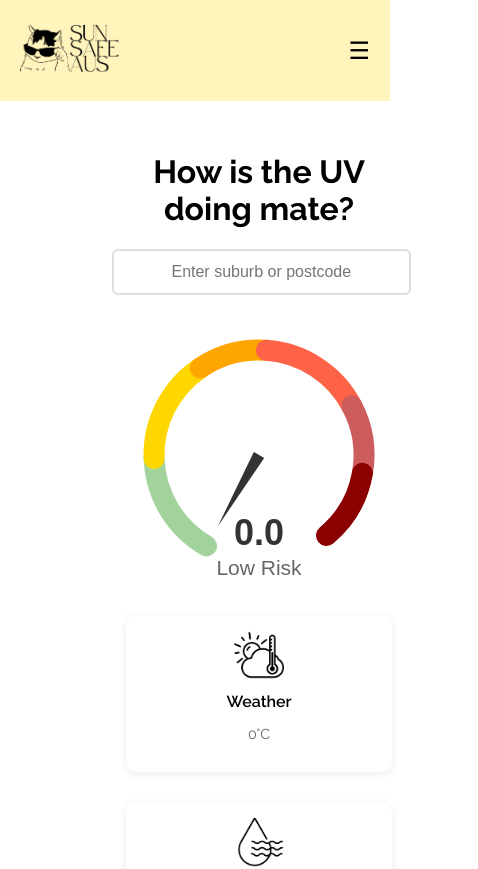
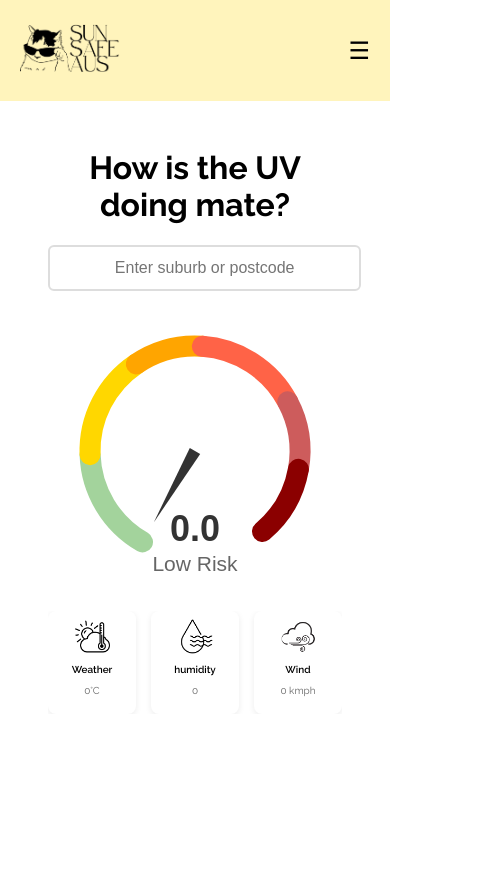
Before and after one commit to Kumareshan30/SunsafeAus, a Vue app in the folder sunsafeaus/: page /uv-tracker in a window 390 px wide. Shown: the top 869 px of the page, 478 px wide, since content can reach past the window. Built offline with nearby package versions, Linux system fonts and the light colour scheme.

Commit message:
Responsive UV Tracker

```diff
--- a/sunsafeaus/src/App.vue
+++ b/sunsafeaus/src/App.vue
@@ -23,10 +23,13 @@ export default {
   min-height: 100vh;
   display: flex;
   flex-direction: column;
+  padding: 0;
+  margin: 0;
 }
 
 .content {
   margin-top: 20px;
   padding: 20px;
+  padding-top: 80px;
 }
 </style>
--- a/sunsafeaus/src/views/UVTracker.vue
+++ b/sunsafeaus/src/views/UVTracker.vue
@@ -179,7 +179,6 @@ export default {
 </script>
 
 <style scoped>
-/* Container */
 .uv-tracker {
   text-align: center;
   padding: 20px;
@@ -188,14 +187,13 @@ export default {
   margin: 0 auto;
 }
 
-/* Search Bar */
 .search-section {
   margin: 20px 0;
 }
 
 .search-input {
   padding: 12px 15px;
-  width: 100%;  /* Make it responsive */
+  width: 100%;
   max-width: 400px;
   border: 2px solid #ddd;
   border-radius: 6px;
@@ -214,14 +212,12 @@ export default {
   margin-top: 5px;
 }
 
-/* Error Message */
 .error {
   color: #e74c3c;
   margin: 10px 0;
   font-size: 14px;
 }
 
-/* Dropdown Results */
 .results {
   margin: 15px 0;
 }
@@ -233,7 +229,6 @@ export default {
   border-radius: 4px;
 }
 
-/* UV Gauge Section */
 .uv-gauge {
   background: transparent;
   border-radius: 10px;
@@ -264,41 +259,46 @@ export default {
 /* Info Section */
 .info-container {
   display: flex;
-  justify-content: space-around;
-  flex-wrap: wrap;
-  gap: 20px;
+  justify-content: center;
+  align-items: center;
+  gap: 15px;
   margin-top: 20px;
+  flex-wrap: nowrap; /* Ensures it remains in a row */
+  max-width: 100%;
+  overflow-x: auto; /* Prevents breaking */
 }
 
 /* Individual Info Box */
 .info-box {
-  padding: 15px;
-  width: 120px; /* Adjust for mobile */
+  padding: 10px;
+  width: 90px; /* Reduced size for better fit */
   background: #ffffff;
-  border-radius: 10px;
+  border-radius: 8px;
   text-align: center;
-  box-shadow: 0 2px 8px rgba(0, 0, 0, 0.08);
+  box-shadow: 0 2px 6px rgba(0, 0, 0, 0.08);
+  flex: 1; /* Allows them to share equal width */
 }
 
 .info-icon {
-  width: 50px;
-  height: 50px;
+  width: 40px;
+  height: 40px;
 }
 
 .info-label {
   font-weight: 600;
-  margin: 8px 0;
+  margin: 6px 0;
+  font-size: 12px;
 }
 
 .info-value {
-  font-size: 0.9em;
+  font-size: 12px;
   color: #666;
 }
 
 /* Mobile Responsiveness */
-@media screen and (max-width: 768px) {
+@media screen and (max-width: 600px) {
   .search-input {
-    width: 90%;
+    width: 95%;
   }
 
   .uv-gauge {
@@ -306,13 +306,24 @@ export default {
   }
 
   .info-container {
-    flex-direction: column;
-    align-items: center;
+    justify-content: space-between;
+    flex-wrap: nowrap; /* Keep in row */
+    overflow-x: auto; /* Allow scrolling if needed */
   }
 
   .info-box {
-    width: 80%;
-    margin-bottom: 10px;
+    width: 80px; /* Reduce even further */
+    padding: 8px;
+  }
+
+  .info-icon {
+    width: 35px;
+    height: 35px;
+  }
+
+  .info-label,
+  .info-value {
+    font-size: 10px;
   }
 }
 </style>
```
